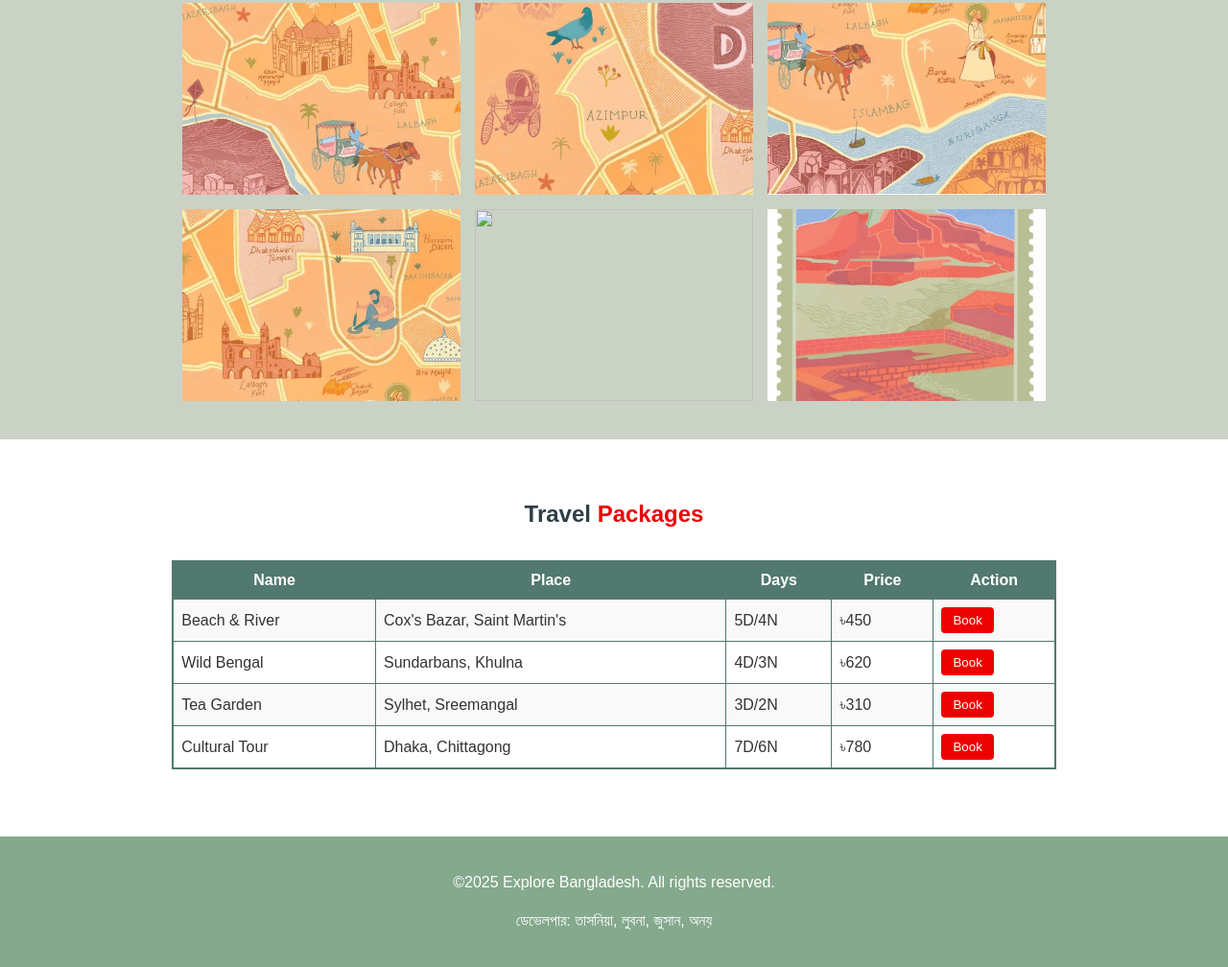
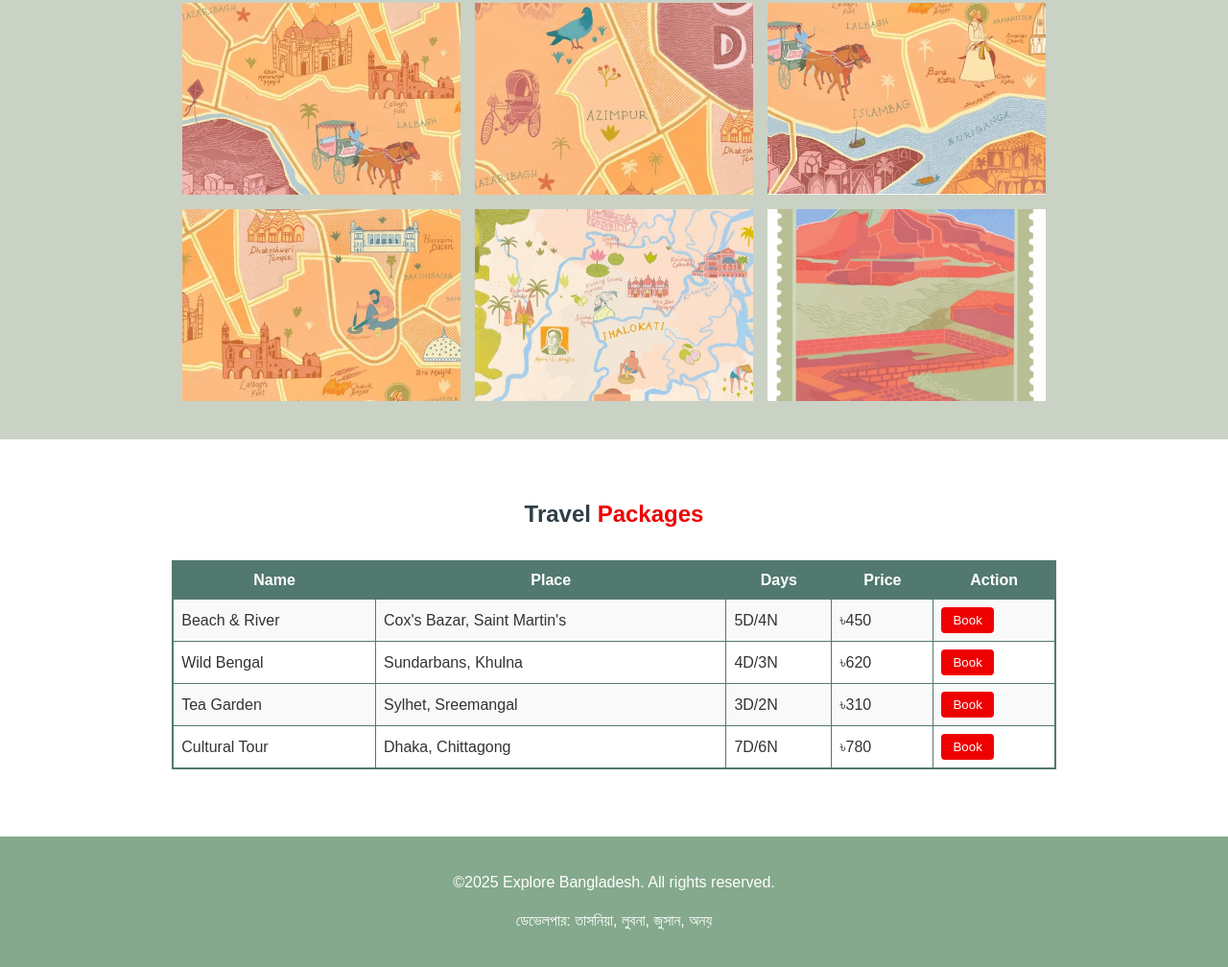
Before and after one commit to Anoy20/jisc-copy, a plain HTML site: page index.html in a window 1280 px wide. Shown: the part 1160-2168 px from the top of the page at 96% size. Drawn offline with Linux system fonts and the light colour scheme; the site is published under a folder, as on GitHub Pages, so addresses that start at the root find nothing.

Commit message:
Update index.html

```diff
--- a/index.html
+++ b/index.html
@@ -76,7 +76,7 @@ nav a{color:#52796F;text-decoration:none;margin-left:15px;font-weight:bold}
   </div>
 
   <div style="position: relative; flex: 1 1 30%; min-width: 250px;">
-    <img src="/assets/g5.jpeg"  style="width: 100%; height: 200px; object-fit: cover; display: block;">
+    <img src="./assets/g5.jpeg"  style="width: 100%; height: 200px; object-fit: cover; display: block;">
 
   </div>
 
```
